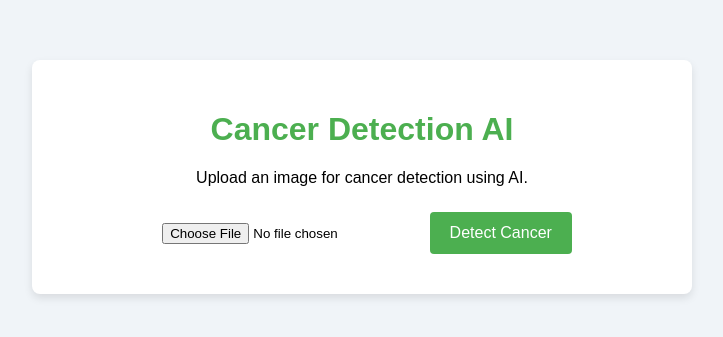
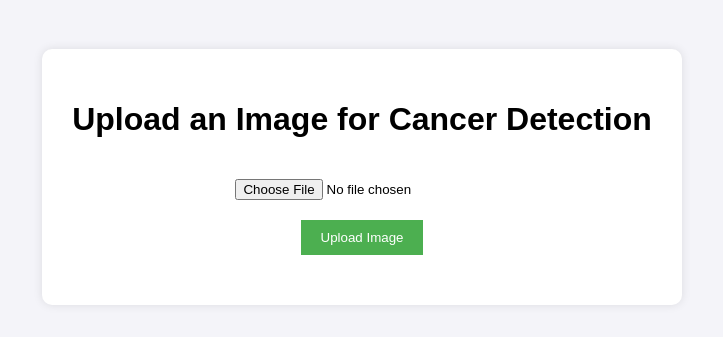
Before and after one commit to DanielAyomide-git/Cancer-Image-detection-with-Transformer, a plain HTML site: page index.html in a window 1280 px wide. Shown: the part 223-560 px from the top of the page, without its empty margins (278-1001 px from the left). Drawn offline with Linux system fonts and the light colour scheme.

Commit message:
Update index.html

```diff
--- a/index.html
+++ b/index.html
@@ -3,11 +3,11 @@
 <head>
   <meta charset="UTF-8">
   <meta name="viewport" content="width=device-width, initial-scale=1.0">
-    <title>Cancer Detection with AI</title>
+  <title>Cancer Detection Model</title>
   <style>
     body {
       font-family: Arial, sans-serif;
-            background-color: #f0f4f8;
+      background-color: #f4f4f9;
       display: flex;
       justify-content: center;
       align-items: center;
@@ -16,92 +16,68 @@
     }
     .container {
       text-align: center;
-            width: 100%;
-            max-width: 600px;
       background-color: white;
       padding: 30px;
-            border-radius: 8px;
-            box-shadow: 0px 4px 8px rgba(0, 0, 0, 0.1);
-        }
-        h1 {
-            color: #4CAF50;
+      border-radius: 10px;
+      box-shadow: 0 0 10px rgba(0, 0, 0, 0.1);
     }
     input[type="file"] {
-            padding: 10px;
-            margin: 10px 0;
+      margin: 20px 0;
     }
     button {
+      padding: 10px 20px;
       background-color: #4CAF50;
       color: white;
       border: none;
-            padding: 12px 20px;
       cursor: pointer;
-            border-radius: 4px;
-            font-size: 16px;
     }
     button:hover {
       background-color: #45a049;
     }
-        .output {
+    #output {
       margin-top: 20px;
-            padding: 10px;
-            border: 1px solid #ddd;
-            border-radius: 4px;
-            display: none;
     }
   </style>
 </head>
 <body>
 
   <div class="container">
-    <h1>Cancer Detection AI</h1>
-    <p>Upload an image for cancer detection using AI.</p>
+    <h1>Upload an Image for Cancer Detection</h1>
+    <form id="uploadForm" enctype="multipart/form-data">
+      <input type="file" name="image" id="image" accept="image/*" required><br>
+      <button type="submit">Upload Image</button>
+    </form>
 
-    <input type="file" id="imageInput" accept="image/*">
-    <button onclick="processImage()">Detect Cancer</button>
-
-    <div id="output" class="output">
-        <h3>Results:</h3>
-        <p id="result"></p>
-    </div>
+    <div id="output"></div>
   </div>
 
   <script>
-    async function processImage() {
-        const fileInput = document.getElementById('imageInput');
+    const form = document.getElementById('uploadForm');
     const outputDiv = document.getElementById('output');
-        const resultText = document.getElementById('result');
 
-        if (!fileInput.files[0]) {
-            alert("Please upload an image.");
-            return;
-        }
+    form.addEventListener('submit', function(event) {
+      event.preventDefault();
+      const formData = new FormData();
+      const fileInput = document.getElementById('image');
+      formData.append('image', fileInput.files[0]);
 
-        // Show loading message
-        resultText.textContent = "Processing... Please wait.";
-        outputDiv.style.display = "block";
-
-        const formData = new FormData();
-        formData.append("file", fileInput.files[0]);
-
-        // Send image to the backend (assuming a POST endpoint '/detect' for processing)
-        try {
-            const response = await fetch('/detect', {
+      fetch('/process-image', {
         method: 'POST',
         body: formData
+      })
+      .then(response => response.json())
+      .then(data => {
+        if (data.success) {
+          outputDiv.innerHTML = `<p><strong>Prediction:</strong> ${data.prediction}</p>`;
+        } else {
+          outputDiv.innerHTML = `<p>Error processing the image. Please try again.</p>`;
+        }
+      })
+      .catch(error => {
+        console.error(error);
+        outputDiv.innerHTML = `<p>There was an error uploading the image.</p>`;
       });
-
-            const data = await response.json();
-
-            if (data.success) {
-                resultText.textContent = `Detection Result: ${data.result}`;
-            } else {
-                resultText.textContent = "Error: Unable to process the image.";
-            }
-        } catch (error) {
-            resultText.textContent = "Error: Unable to communicate with the server.";
-        }
-    }
+    });
   </script>
 
 </body>
```
Lines whose indentation alone changed are shown as unchanged.
